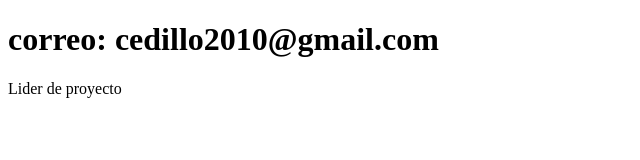
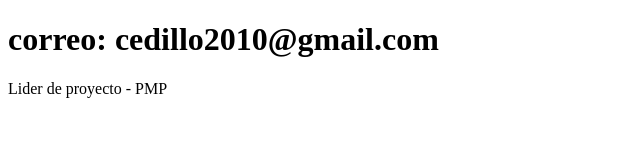
Before and after one commit to cedillo2010/sistema-de-registro, a plain HTML site: page contacto.html in a window 1280 px wide. Shown: the full height of the page, 0-640 px from the left. Drawn offline with Linux system fonts and the light colour scheme.

Commit message:
Actualiza el contacto

```diff
--- a/contacto.html
+++ b/contacto.html
@@ -7,6 +7,6 @@
 </head>
 <body>
     <h1> correo: cedillo2010@gmail.com </h1>
-       <p> Lider de proyecto </p>
+       <p> Lider de proyecto - PMP </p>
 </body>
 </html>
```
